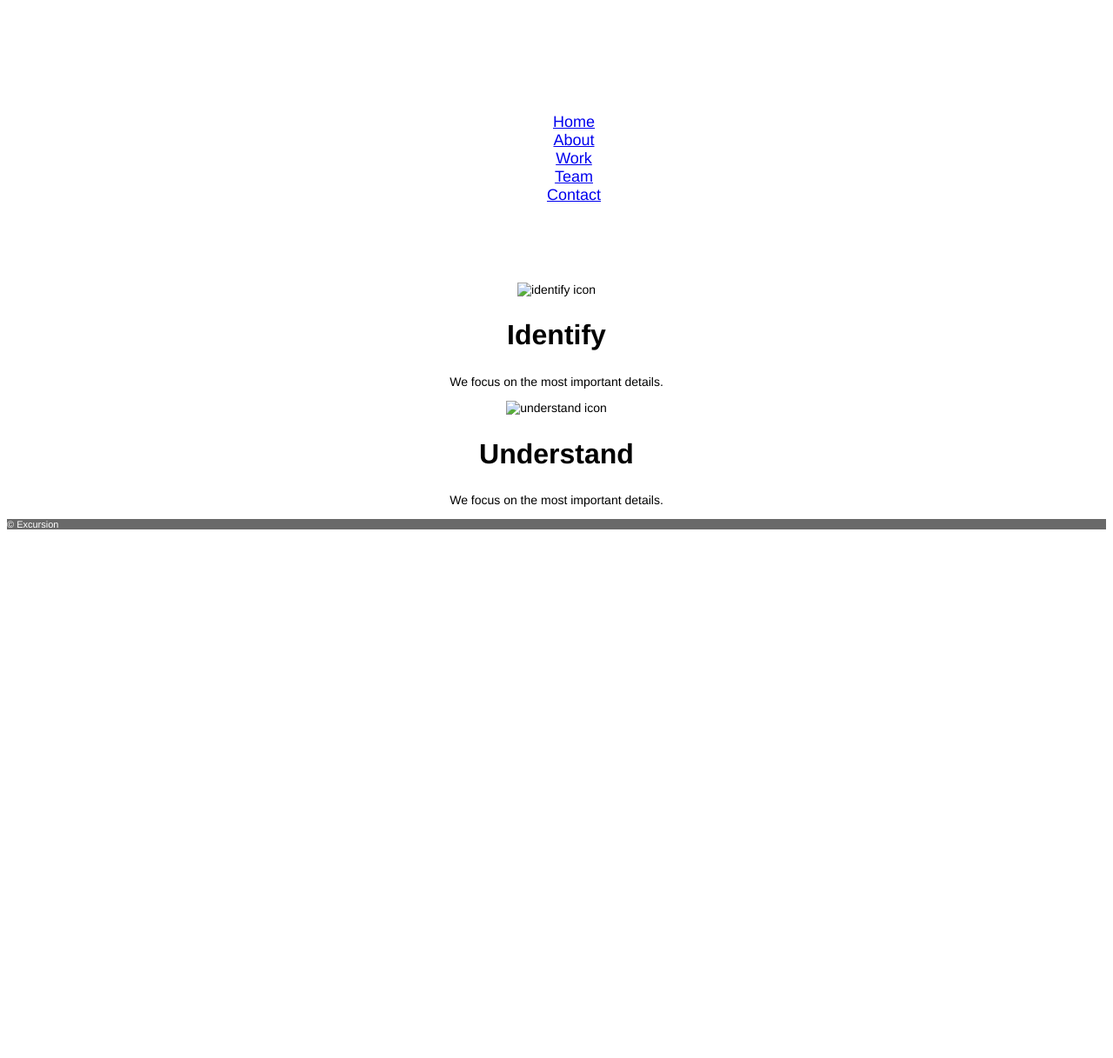
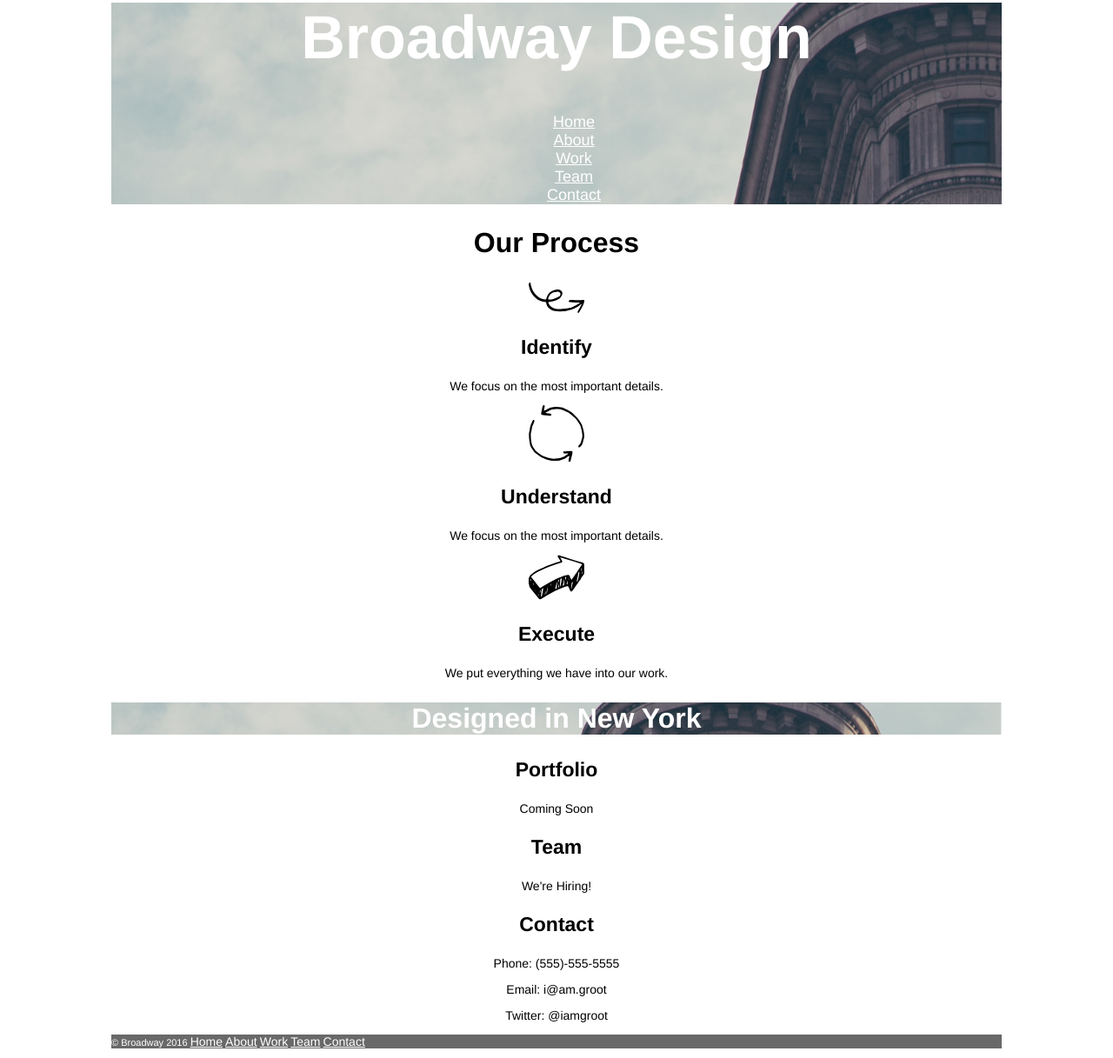
Before and after one commit to gcraill/broadway, a plain HTML site: page index.html in a window 1280 px wide. Shown: the part 44-1261 px from the top of the page at 87% size. Before the commit the page ends 800 px from the top, so only its background shows below. Drawn offline with Linux system fonts and the light colour scheme.

Commit message:
Final push ... version 1.0

```diff
--- a/index.html
+++ b/index.html
@@ -14,35 +14,75 @@
       <h1>Broadway Design</h1>
 	  <nav><ul>
 	    <li><a href='#'>Home</a></li>
-	    <li><a href='#'>About</a></li>
-	    <li><a href='#'>Work</a></li>
-	    <li><a href='#'>Team</a></li>
-	    <li><a href='#'>Contact</a></li>
+	    <li><a href='#about'>About</a></li>
+	    <li><a href='#work'>Work</a></li>
+	    <li><a href='#team'>Team</a></li>
+	    <li><a href='#contact'>Contact</a></li>
 	  </ul></nav>
 	</header>
 
     <!-- "Article 1 - main content" -->
 	<article>
-      <header class='splash-panel'>
+      <header id='about'>
         <h2>Our Process</h2>
 	  </header>
       <!-- "section 1.1 - Identify Idea" -->
 	  <section>
-	    <p><img src='resources/images/identify.svg' alt='identify icon'/></p>
-        <h2>Identify</h2>
+	    <p><img src='resources/icons/identify.SVG' alt='identify icon'/></p>
+        <h3>Identify</h3>
 	    <p>We focus on the most important details.</p>
 	  </section>
       <!-- "section 1.2 - Understand Idea" -->
 	  <section>
-	    <p><img src='resources/images/understand.svg' alt='understand icon'/></p>
-        <h2>Understand</h2>
+	    <p><img src='resources/icons/understand.SVG' alt='understand icon'/></p>
+        <h3>Understand</h3>
 	    <p>We focus on the most important details.</p>
+	  </section>
+      <!-- "section 1.3 - Execute Idea" -->
+	  <section>
+	    <p><img src='resources/icons/execute.SVG' alt='execute icon'/></p>
+        <h3>Execute</h3>
+	    <p>We put everything we have into our work.</p>
 	  </section>
 	</article>
 
     <!-- "Footer - Copyright etc" -->
     <footer>
-      <p class='footer'>&copy; Excursion</p>
+      <!-- "Header for the FOOTER content area" -->
+      <header class='splash-panel'>
+        <h2>Designed in New York</h2>
+	  </header>
+      <!-- "Article 2 - footer content" -->
+	  <article>
+        <!-- "section 2.1 - our work/portfolio" -->
+	    <section id='work'>
+          <h3>Portfolio</h3>
+	      <p>Coming Soon</p>
+	    </section>
+        <!-- "section 2.2 - our team" -->
+	    <section id='team'>
+          <h3>Team</h3>
+	      <p>We're Hiring!</p>
+	    </section>
+        <!-- "section 2.3 - contact details" -->
+	    <section id='contact'>
+          <h3>Contact</h3>
+	      <p>Phone: (555)-555-5555</p>
+	      <p>Email: i@am.groot</p>
+	      <p>Twitter: @iamgroot</p>
+	    </section>
+	  </article>
+      <!-- "Footer line & quick links" -->
+      <footer class='footer-bar'>
+	    <p>
+		  &copy; Broadway 2016
+		  <a href='#' class='navlink'>Home</a>
+		  <a href='#about' class='navlink'>About</a>
+		  <a href='#work' class='navlink'>Work</a>
+		  <a href='#team' class='navlink'>Team</a>
+		  <a href='#contact' class='navlink'>Contact</a>
+		</p>
+	  </footer>
 	</footer>
 
   </body>
--- a/resources/css/style.css
+++ b/resources/css/style.css
@@ -4,28 +4,37 @@
 body {
 	font-family: Helvetica;
 	text-align: center;
+	width: 80%;
+	margin: auto;
 }
 
 /*	Styling for the <header> section		*/
 header {
+}
+header.splash-panel {
+	background-image: url('../images/the-flatiron-building.PNG');
+	background-repeat: no-repeat;
+	background-size: cover;
 	color: white;
 }
-header.splash-panel {
-	background-image: url('resources/images/the-flatiron-building.png');
-	background-repeat: no-repeat;
-	background-size: cover;
-}
 h1 {
+	color: white;
 	font-size: 70px;
 	font-weight: bold;
 
 }
 header nav li {
+	list-style-type: none;
+}
+header nav li a{
 	font-size: 18px;
+	color: white;
 }
 
 /*	Styling for the <article>s only			*/
 article {
+	background-color: white;
+	text-align: center;
 }
 
 /*	Styling for <h2> - The main header line in the content section		*/
@@ -39,7 +48,7 @@ h3 {
 	font-weight: bold;
 }
 /*	Styling for <h4> - The main header line in the footer section		*/
-h3.footer-leader {
+.footer-leader {
 	color: white;
 	background-image: url('resources/images/the-flatiron-building.png');
 }
@@ -49,12 +58,14 @@ article p {
 
 /* 	As we have text-align: center for the <body> element/tag we need to */
 /*	override that with a class for the <footer> element. 				*/
-footer {
+footer .footer-bar {
 	color: white;
 	background-color: dimgray;
 	text-align: left;
 	font-size: 11px;
 }
-footer.a {
-
+.navlink {
+	color: white;
+	font-size: 14px;
+	list-style-type: none;
 }
```
